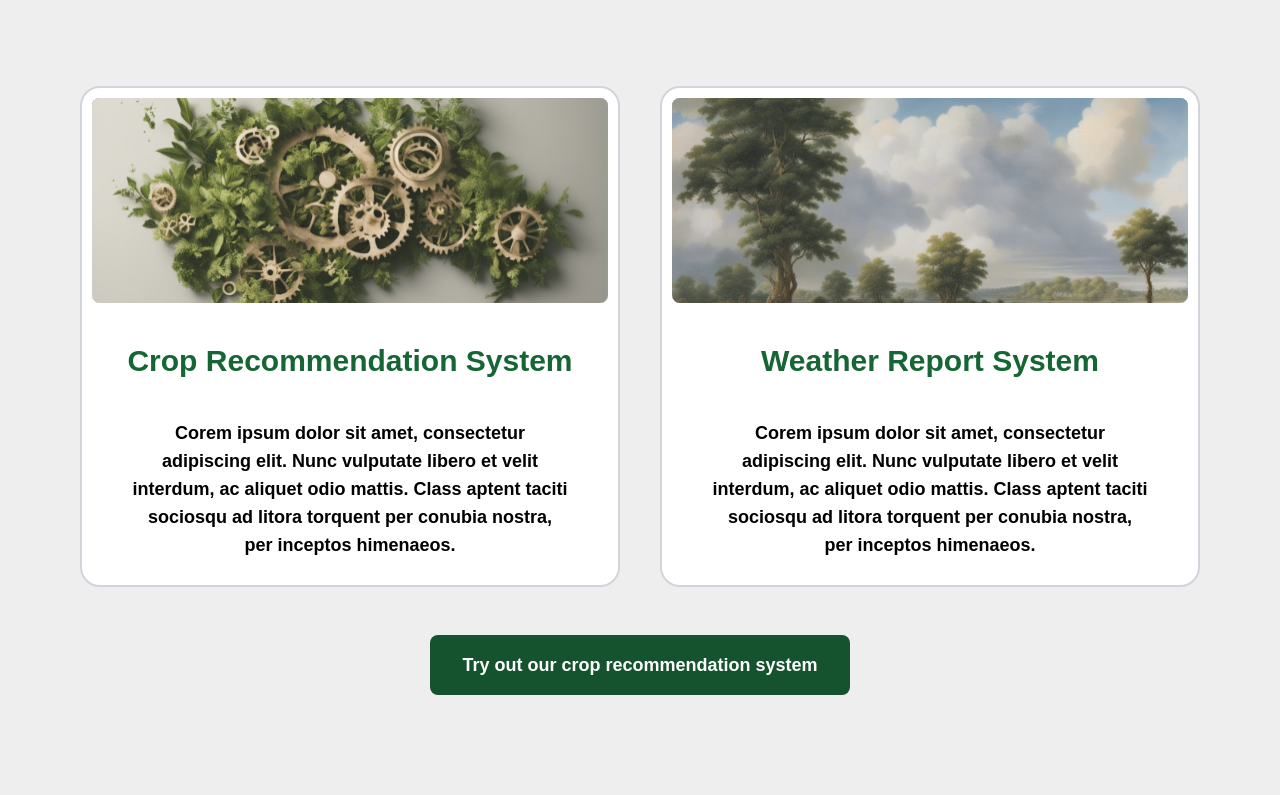
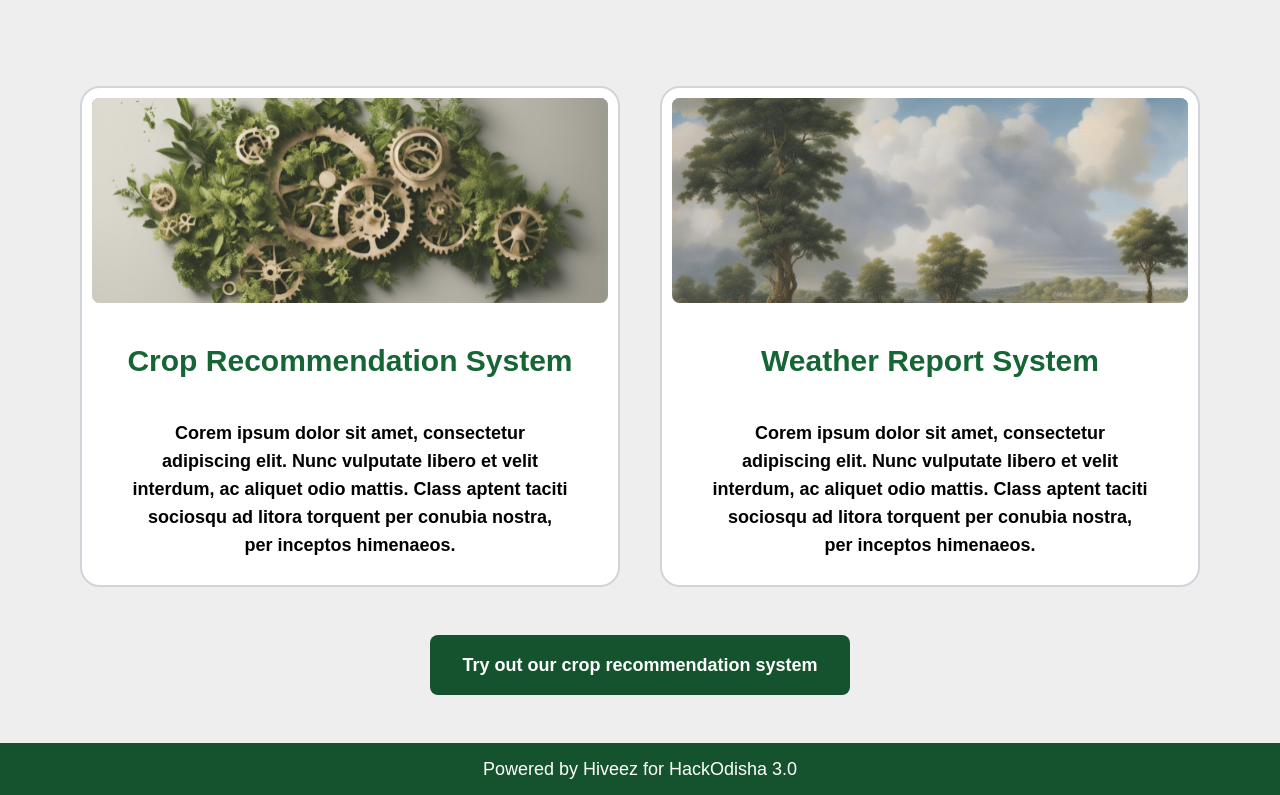
Before and after one commit to soumikbaksi18/AgroBit, a React (Vite) app in the folder Client/: page / in a window 1280 px wide. Shown: the part 1456-2251 px from the top of the page. Before the commit the page ends 2199 px from the top, so only its background shows below. Built offline with nearby package versions, Linux system fonts and the light colour scheme; no server answers.

Commit message:
Footer added

```diff
--- a/Client/src/components/Footer.jsx
+++ b/Client/src/components/Footer.jsx
@@ -0,0 +1,13 @@
+import React from 'react'
+
+const Footer = () => {
+  return (
+    <>
+    <div className='bg-green-900 w-full flex justify-center'>
+      <p className='text-white font-medium py-3 text-lg'>Powered by Hiveez for HackOdisha 3.0</p>
+    </div>
+    </>
+  )
+}
+
+export default Footer
--- a/Client/src/pages/LandingPage.jsx
+++ b/Client/src/pages/LandingPage.jsx
@@ -2,6 +2,7 @@ import React from 'react';
 import Header from '../components/Header';
 import Hero from '../components/Hero';
 import Feature from '../components/Feature';
+import Footer from '../components/Footer';
 
 const LandingPage = () => {
   return (
@@ -9,6 +10,7 @@ const LandingPage = () => {
     <Header/>
     <Hero/>
     <Feature/>
+    <Footer/>
     </>
   )
 }
```
